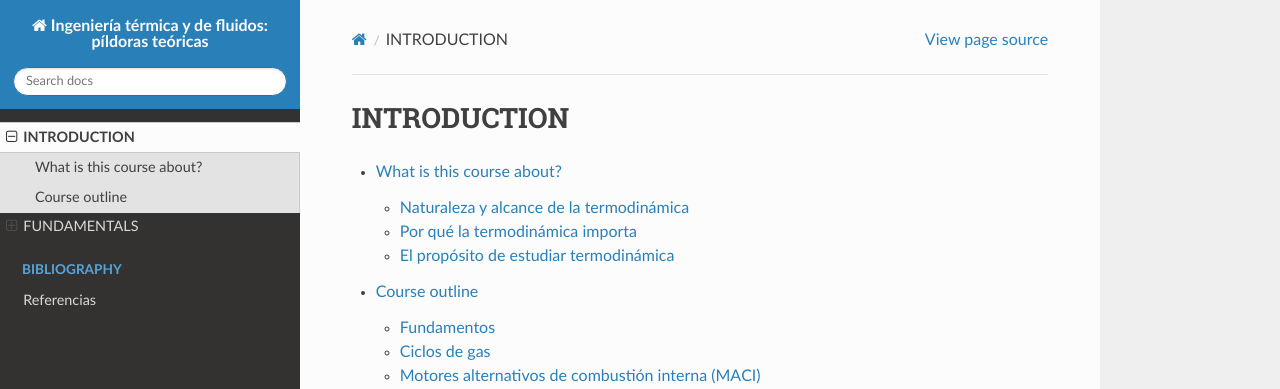
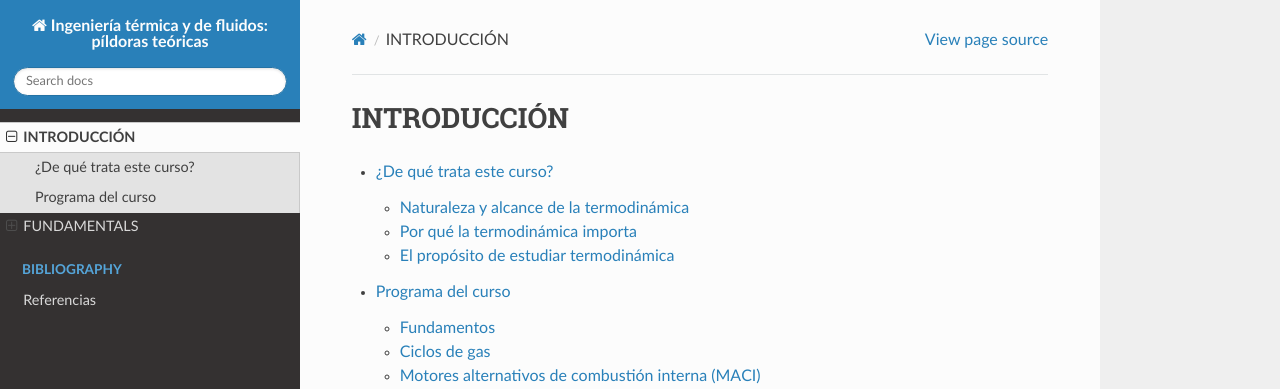
Before and after one commit to azarketa/ReadTheDocs-ESP, a Sphinx documentation site: the page built from source/introduction_index.rst, in a window 1280 px wide. Shown: the top 389 px of the page. Built offline with Sphinx 7.4.7 and the Read the Docs theme 3.1.0, drawn with Linux system fonts in a browser that asks for light colours; pages that are not in the unit, such as notebooks, are missing from menus.

Commit message:
Files updated

```diff
--- a/source/introduction_index.rst
+++ b/source/introduction_index.rst
@@ -1,8 +1,8 @@
-INTRODUCTION
+INTRODUCCIÓN
 ============
 
 .. toctree::
    :maxdepth: 3
 
-   What is this course about? <0001_What_is_this_course_about>
-   Course outline <0002_Course_outline>
+   ¿De qué trata este curso? <0001_What_is_this_course_about>
+   Programa del curso <0002_Course_outline>
```
